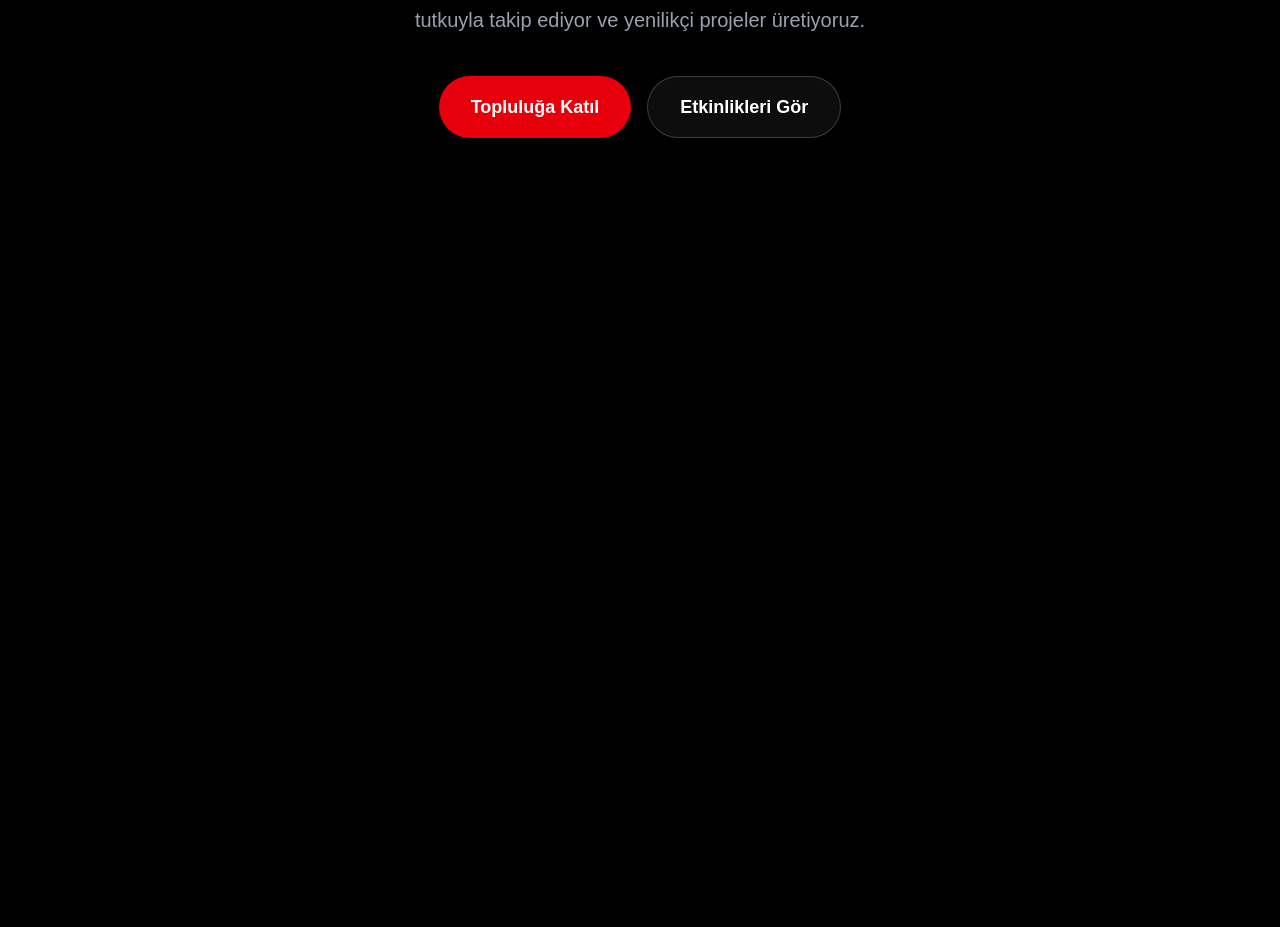
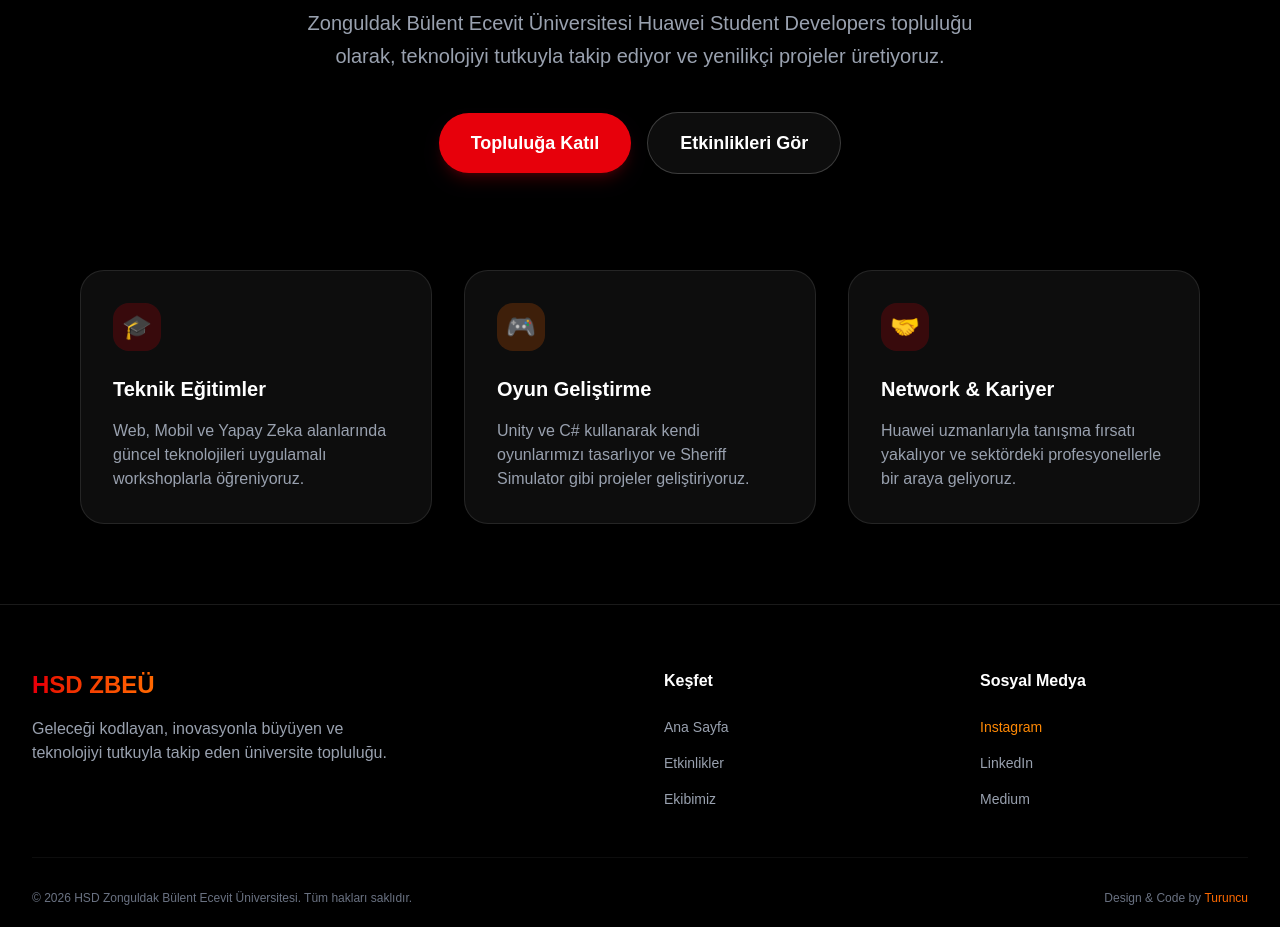
Before and after one commit to ElifBerra/hsd-beun-web, a Next.js app: page / in a window 1280 px wide. Shown: the part 325-1252 px from the top of the page. Before the commit the page ends 800 px from the top, so only its background shows below. Built offline with nearby package versions, Linux system fonts and the light colour scheme.

Commit message:
footer was created
footer was created

```diff
--- a/app/layout.tsx
+++ b/app/layout.tsx
@@ -1,3 +1,4 @@
+import Footer from "../components/Footer";
 import type { Metadata } from "next";
 import { Geist, Geist_Mono } from "next/font/google";
 import "./globals.css";
@@ -24,14 +25,12 @@ export default function RootLayout({
   children: React.ReactNode;
 }>) {
   return (
-    <html
-      lang="en"
-      className={`${geistSans.variable} ${geistMono.variable} h-full antialiased`}
-    >
+    <html lang="tr">
       <body className="antialiased bg-black text-white">
-  <Navbar />
-  {children}
-</body>
+        <Navbar />
+        {children} {/* Sadece BİR TANE olmalı */}
+        <Footer />
+      </body>
     </html>
   );
 }
--- a/app/page.tsx
+++ b/app/page.tsx
@@ -1,27 +1,54 @@
 export default function Home() {
   return (
     <main className="min-h-screen bg-black flex flex-col items-center pt-32 selection:bg-orange-500 selection:text-white">
-      {/* Hero Section */}
-      <section className="text-center px-4 max-w-4xl">
-        <h1 className="text-5xl md:text-7xl font-extrabold mb-6 bg-gradient-to-r from-red-600 to-orange-500 bg-clip-text text-transparent">
+
+      {/* 1. HERO SECTION - Sadece 1 tane olmalı */}
+      <section className="text-center px-4 max-w-4xl flex flex-col items-center">
+        <h1 className="text-5xl md:text-7xl font-extrabold mb-6 bg-gradient-to-r from-red-600 to-orange-500 bg-clip-text text-transparent leading-tight">
           Geleceği Birlikte Kodlayalım
         </h1>
-        <p className="text-lg md:text-xl text-gray-400 mb-10 leading-relaxed">
+        <p className="text-lg md:text-xl text-gray-400 mb-10 max-w-2xl leading-relaxed">
           Zonguldak Bülent Ecevit Üniversitesi Huawei Student Developers topluluğu olarak,
           teknolojiyi tutkuyla takip ediyor ve yenilikçi projeler üretiyoruz.
         </p>
 
-        <div className="flex flex-col md:flex-row gap-4 justify-center">
-          <button className="bg-red-600 hover:bg-red-700 text-white px-8 py-4 rounded-full font-bold text-lg transition-all transform hover:scale-105">
+        <div className="flex flex-col md:flex-row gap-4 justify-center items-center">
+          <button className="bg-red-600 hover:bg-red-700 text-white px-8 py-4 rounded-full font-bold text-lg transition-all transform hover:scale-105 active:scale-95 shadow-lg shadow-red-600/20">
             Topluluğa Katıl
           </button>
-          <button className="border border-white/20 hover:border-white text-white px-8 py-4 rounded-full font-bold text-lg transition-all bg-white/5">
+          <button className="border border-white/20 hover:border-white text-white px-8 py-4 rounded-full font-bold text-lg transition-all bg-white/5 backdrop-blur-sm">
             Etkinlikleri Gör
           </button>
         </div>
       </section>
 
-      {/* İleride buraya "Neler Yapıyoruz?" kartlarını ekleyeceğiz */}
+      {/* 2. ÖZELLİKLER KARTLARI - Sadece 1 tane olmalı */}
+      <section className="mt-24 grid grid-cols-1 md:grid-cols-3 gap-8 px-4 max-w-6xl w-full pb-20">
+        <div className="bg-white/5 border border-white/10 p-8 rounded-3xl hover:border-red-600/50 transition-all group">
+          <div className="w-12 h-12 bg-red-600/20 rounded-2xl flex items-center justify-center mb-6 group-hover:bg-red-600 transition-colors">
+            <span className="text-2xl">🎓</span>
+          </div>
+          <h3 className="text-xl font-bold mb-4">Teknik Eğitimler</h3>
+          <p className="text-gray-400">Web, Mobil ve Yapay Zeka alanlarında güncel teknolojileri uygulamalı workshoplarla öğreniyoruz.</p>
+        </div>
+
+        <div className="bg-white/5 border border-white/10 p-8 rounded-3xl hover:border-orange-500/50 transition-all group">
+          <div className="w-12 h-12 bg-orange-500/20 rounded-2xl flex items-center justify-center mb-6 group-hover:bg-orange-500 transition-colors">
+            <span className="text-2xl">🎮</span>
+          </div>
+          <h3 className="text-xl font-bold mb-4">Oyun Geliştirme</h3>
+          <p className="text-gray-400">Unity ve C# kullanarak kendi oyunlarımızı tasarlıyor ve Sheriff Simulator gibi projeler geliştiriyoruz.</p>
+        </div>
+
+        <div className="bg-white/5 border border-white/10 p-8 rounded-3xl hover:border-red-600/50 transition-all group">
+          <div className="w-12 h-12 bg-red-600/20 rounded-2xl flex items-center justify-center mb-6 group-hover:bg-red-600 transition-colors">
+            <span className="text-2xl">🤝</span>
+          </div>
+          <h3 className="text-xl font-bold mb-4">Network & Kariyer</h3>
+          <p className="text-gray-400">Huawei uzmanlarıyla tanışma fırsatı yakalıyor ve sektördeki profesyonellerle bir araya geliyoruz.</p>
+        </div>
+      </section>
+
     </main>
   );
 }
--- /dev/null
+++ b/components/Footer.tsx
@@ -0,0 +1,51 @@
+import Link from 'next/link';
+
+const Footer = () => {
+  return (
+    <footer className="bg-black border-t border-white/10 pt-16 pb-8">
+      <div className="max-w-7xl mx-auto px-4 sm:px-6 lg:px-8">
+        <div className="grid grid-cols-1 md:grid-cols-4 gap-12 mb-12">
+
+          {/* Logo ve Motto */}
+          <div className="col-span-1 md:col-span-2">
+            <Link href="/" className="text-2xl font-bold bg-gradient-to-r from-red-600 to-orange-500 bg-clip-text text-transparent">
+              HSD ZBEÜ
+            </Link>
+            <p className="mt-4 text-gray-400 max-w-sm">
+              Geleceği kodlayan, inovasyonla büyüyen ve teknolojiyi tutkuyla takip eden üniversite topluluğu.
+            </p>
+          </div>
+
+          {/* Hızlı Linkler */}
+          <div>
+            <h4 className="text-white font-bold mb-6">Keşfet</h4>
+            <ul className="space-y-4 text-gray-400 text-sm">
+              <li><Link href="/" className="hover:text-red-500 transition-colors">Ana Sayfa</Link></li>
+              <li><Link href="/etkinlikler" className="hover:text-red-500 transition-colors">Etkinlikler</Link></li>
+              <li><Link href="/ekip" className="hover:text-red-500 transition-colors">Ekibimiz</Link></li>
+            </ul>
+          </div>
+
+          {/* İletişim */}
+          <div>
+            <h4 className="text-white font-bold mb-6">Sosyal Medya</h4>
+            <ul className="space-y-4 text-gray-400 text-sm">
+              <li><a href="https://instagram.com" target="_blank" className="hover:text-pink-500 transition-colors text-orange-400">Instagram</a></li>
+              <li><a href="https://linkedin.com" target="_blank" className="hover:text-blue-500 transition-colors">LinkedIn</a></li>
+              <li><a href="https://medium.com" target="_blank" className="hover:text-white transition-colors">Medium</a></li>
+            </ul>
+          </div>
+
+        </div>
+
+        {/* Alt Çizgi ve Telif */}
+        <div className="border-t border-white/5 pt-8 flex flex-col md:flex-row justify-between items-center text-gray-500 text-xs">
+          <p>© 2026 HSD Zonguldak Bülent Ecevit Üniversitesi. Tüm hakları saklıdır.</p>
+          <p className="mt-4 md:mt-0">Design & Code by <span className="text-orange-500 font-medium">Turuncu</span></p>
+        </div>
+      </div>
+    </footer>
+  );
+};
+
+export default Footer;
```
